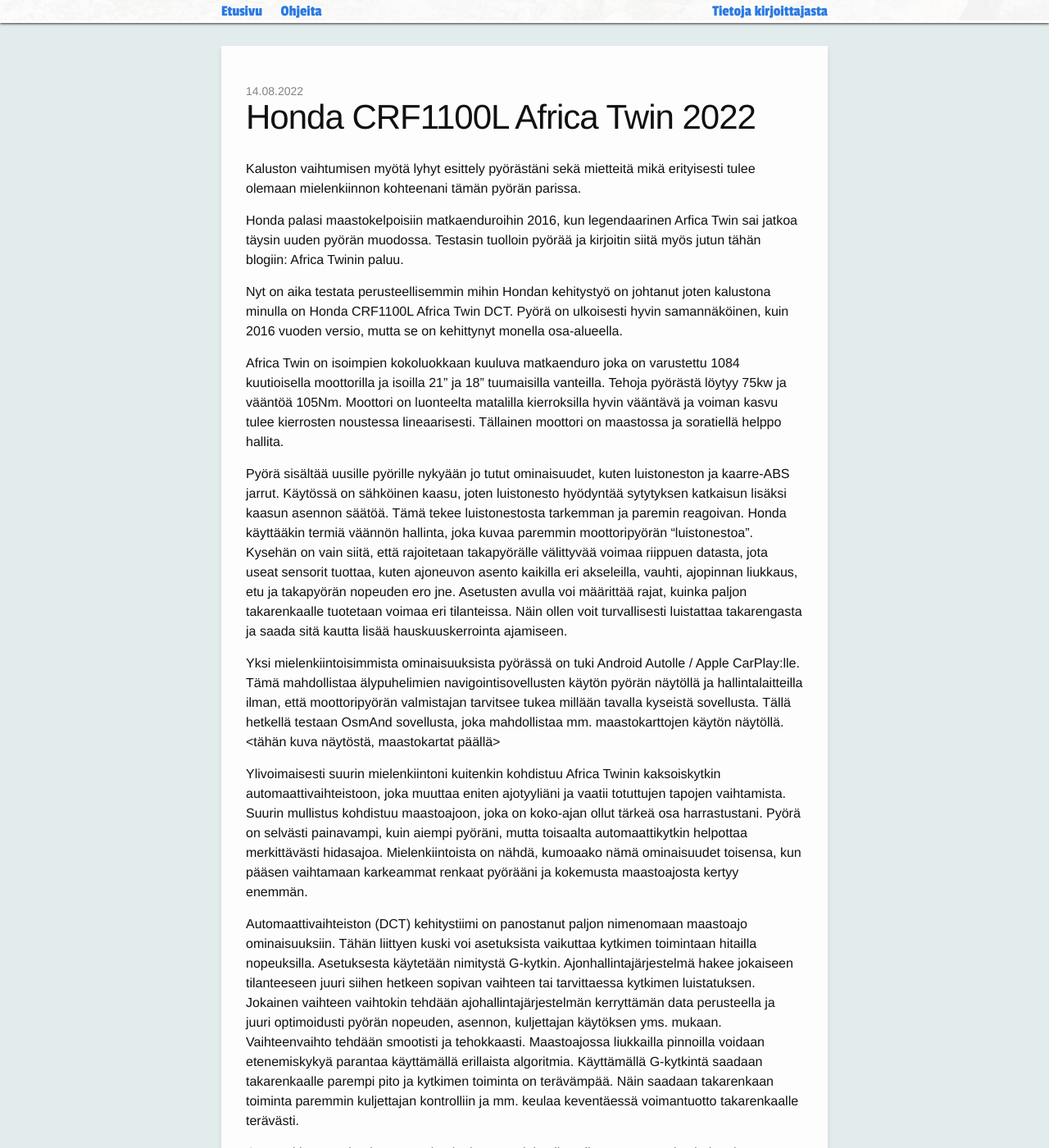
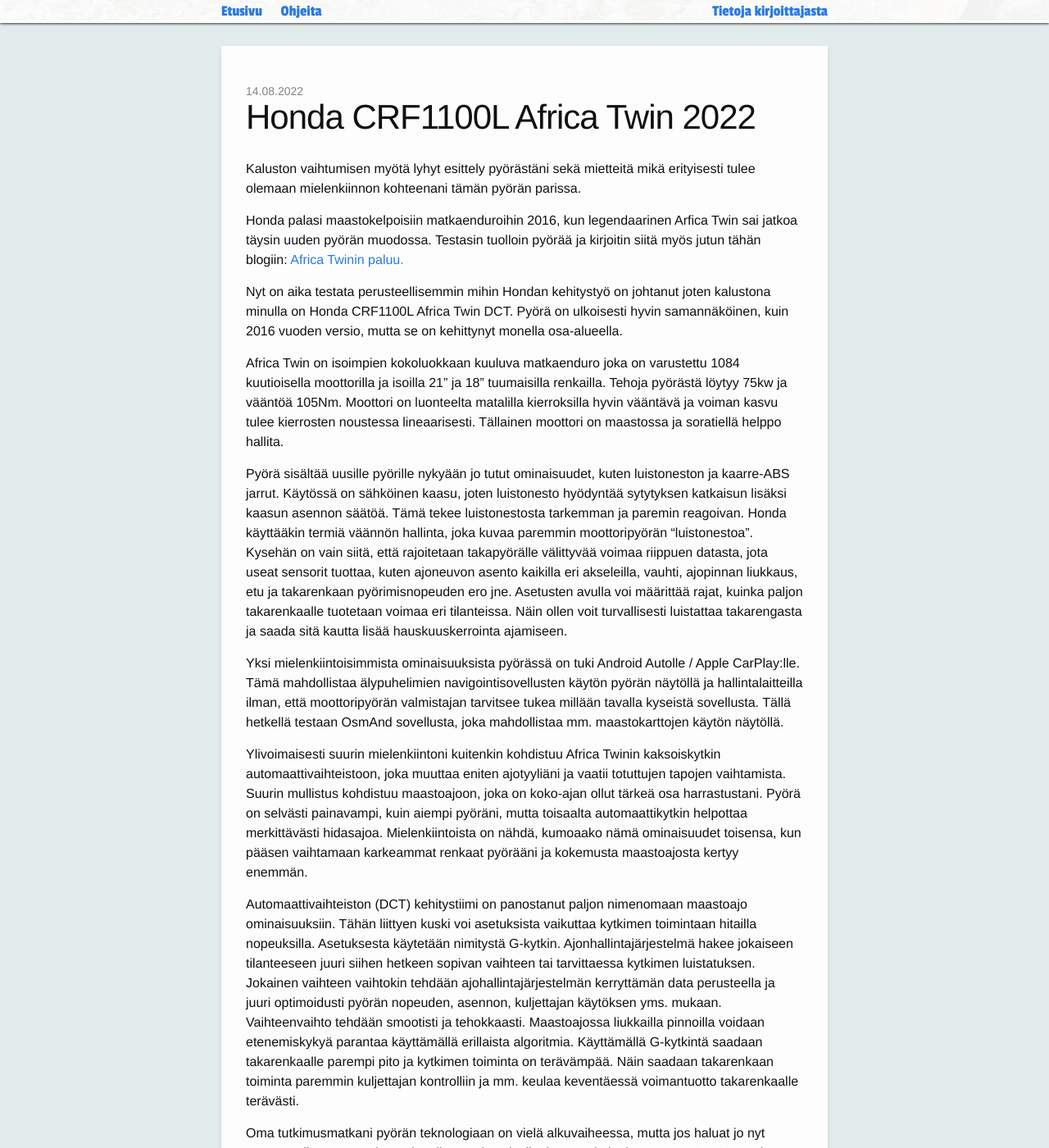
Before and after one commit to seikkailuendurolla/seikkailuendurolla.github.io, a Jekyll site: the page built from _posts/2022-08-14-honda-crf1100l-afroca-twin-2022.md, in a window 1280 px wide and 1400 px high, scrolled down 575 px. Shown: the whole window at 82% size. Built offline with Jekyll 4.4.1, drawn with Linux system fonts in a browser that asks for light colours; some web fonts are replaced; comment, search, counter and statistics services are not loaded; some of the changed text lies outside the part shown.

Commit message:
Linkit kuntoon ja muita korjauksia

```diff
--- a/_posts/2022-08-14-honda-crf1100l-afroca-twin-2022.md
+++ b/_posts/2022-08-14-honda-crf1100l-afroca-twin-2022.md
@@ -15,27 +15,27 @@
 tämän pyörän parissa.
 
 Honda palasi maastokelpoisiin matkaenduroihin 2016, kun legendaarinen Arfica Twin sai jatkoa täysin uuden pyörän muodossa.
-Testasin tuolloin pyörää ja kirjoitin siitä myös jutun tähän blogiin: Africa Twinin paluu.
+Testasin tuolloin pyörää ja kirjoitin siitä myös jutun tähän blogiin: [Africa Twinin paluu.](/2016/07/14/africa-twinin-paluu){:target="_blank"}
 
 Nyt on aika testata perusteellisemmin mihin Hondan kehitystyö on johtanut<!--more--> joten kalustona minulla on Honda CRF1100L Africa
 Twin DCT. Pyörä on ulkoisesti hyvin samannäköinen, kuin 2016 vuoden versio, mutta se on kehittynyt monella osa-alueella.
 
 Africa Twin on isoimpien kokoluokkaan kuuluva matkaenduro joka on varustettu 1084 kuutioisella moottorilla ja isoilla 21” ja
-18” tuumaisilla vanteilla. Tehoja pyörästä löytyy 75kw ja vääntöä 105Nm. Moottori on luonteelta matalilla kierroksilla hyvin
+18” tuumaisilla renkailla. Tehoja pyörästä löytyy 75kw ja vääntöä 105Nm. Moottori on luonteelta matalilla kierroksilla hyvin
 vääntävä ja voiman kasvu tulee kierrosten noustessa lineaarisesti. Tällainen moottori on maastossa ja soratiellä helppo hallita.
 
 Pyörä sisältää uusille pyörille nykyään jo tutut ominaisuudet, kuten luistoneston ja kaarre-ABS jarrut. Käytössä on
 sähköinen kaasu, joten luistonesto hyödyntää sytytyksen katkaisun lisäksi kaasun asennon säätöä. Tämä tekee luistonestosta
 tarkemman ja paremin reagoivan. Honda käyttääkin termiä väännön hallinta, joka kuvaa paremmin moottoripyörän “luistonestoa”.
 Kysehän on vain siitä, että rajoitetaan takapyörälle välittyvää voimaa riippuen datasta, jota useat sensorit tuottaa, kuten
-ajoneuvon asento kaikilla eri akseleilla, vauhti, ajopinnan liukkaus, etu ja takapyörän nopeuden ero jne. Asetusten avulla
+ajoneuvon asento kaikilla eri akseleilla, vauhti, ajopinnan liukkaus, etu ja takarenkaan pyörimisnopeuden ero jne. Asetusten avulla
 voi määrittää rajat, kuinka paljon takarenkaalle tuotetaan voimaa eri tilanteissa. Näin ollen voit turvallisesti luistattaa
 takarengasta ja saada sitä kautta lisää hauskuuskerrointa ajamiseen.
 
 Yksi mielenkiintoisimmista ominaisuuksista pyörässä on tuki Android Autolle / Apple CarPlay:lle. Tämä mahdollistaa
 älypuhelimien navigointisovellusten käytön pyörän näytöllä ja hallintalaitteilla ilman, että moottoripyörän valmistajan
 tarvitsee tukea millään tavalla kyseistä sovellusta. Tällä hetkellä testaan OsmAnd sovellusta, joka mahdollistaa mm.
-maastokarttojen käytön näytöllä. <tähän kuva näytöstä, maastokartat päällä>
+maastokarttojen käytön näytöllä.
 
 Ylivoimaisesti suurin mielenkiintoni kuitenkin kohdistuu Africa Twinin kaksoiskytkin automaattivaihteistoon, joka muuttaa
 eniten ajotyyliäni ja vaatii totuttujen tapojen vaihtamista. Suurin mullistus kohdistuu maastoajoon, joka on koko-ajan ollut
@@ -59,7 +59,7 @@
 [käytännössä kokeilee (3 sivua)](https://global.honda/innovation/technology/motorcycle/tech-views/vol09_g-switch_stc/impression.html){:target="_blank"}
 kyseisiä ominaisuuksia 2019 malliversiolla.
 
-Ensi viikolla osallistun Moto Adventure Days -tapahtumaan ja toimin siellä MAD-vetäjänä punaisessa (tekniset) ryhmässä.
+Ensi viikolla osallistun [Moto Adventure Days](https://motoadventuredays.fi){:target="_blank"} -tapahtumaan ja toimin siellä MAD-vetäjänä punaisessa (tekniset) ryhmässä.
 Eturenkaaksi olen hommannut Mitas C-17 ja takarenkaana käytän Mitas E-09:iä, joten renkaiden puolesta pitäisi selvitä hyvin
 haastavammistakin paikoista. Mielenkiintoinen tapahtuma tulossa ja varmasti paljon uuden oppimista tällä pyörällä. Nykäise
 hihasta, jos satut olemaan tapahtumassa mukana.
```
